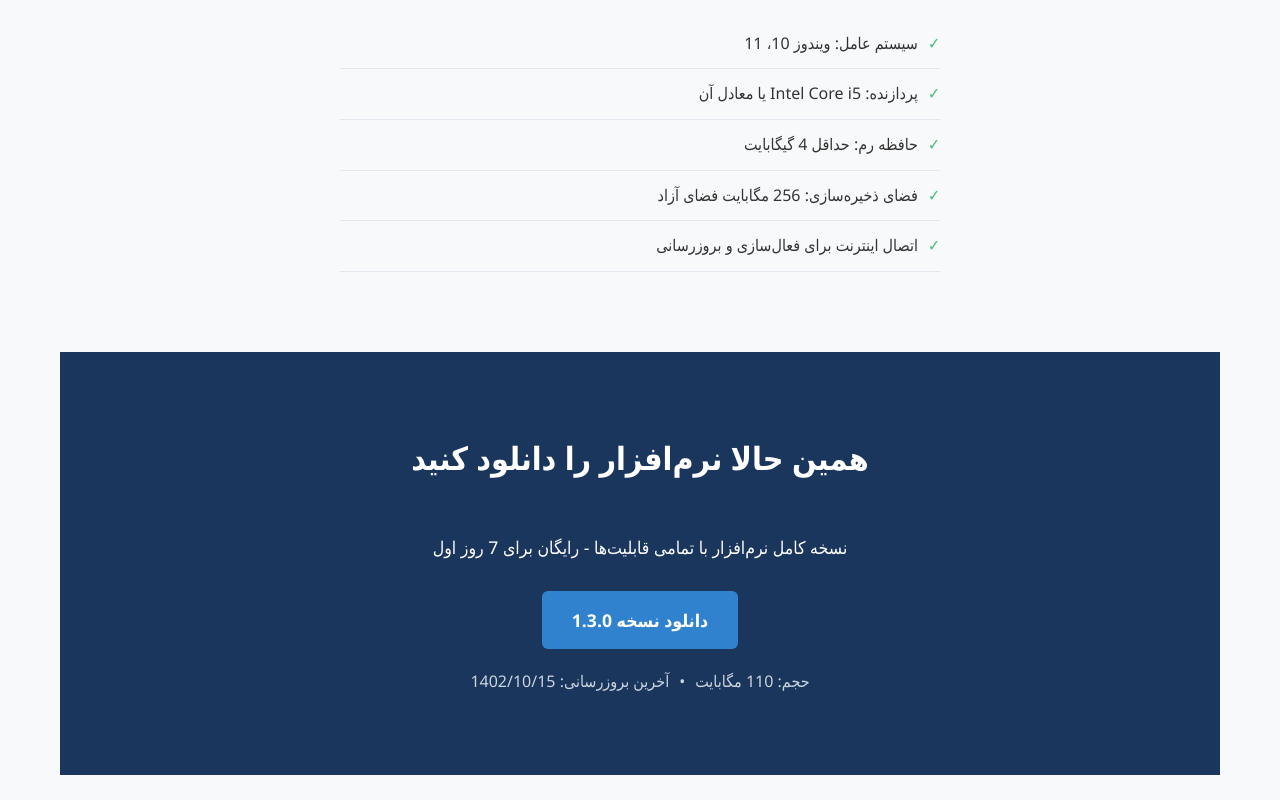
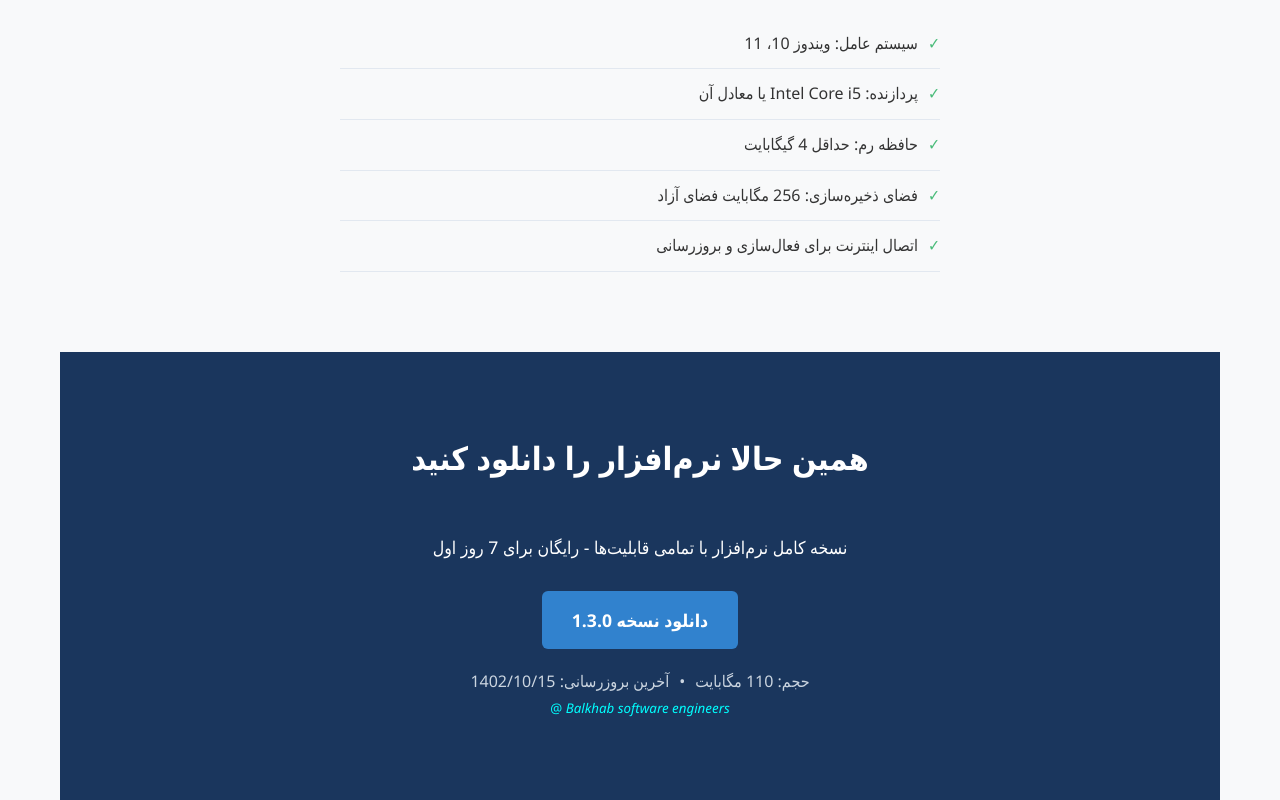
Before and after one commit to RashidBik/petrol, a SvelteKit app: page / in a window 1280 px wide. Shown: the part 1579-2379 px from the top of the page. Before the commit the page ends 2354 px from the top, so only its background shows below. Built offline with nearby package versions, Linux system fonts and the light colour scheme.

Commit message:
Update +page.svelte

```diff
--- a/src/routes/+page.svelte
+++ b/src/routes/+page.svelte
@@ -135,6 +135,7 @@
         <span>•</span>
         <span>آخرین بروزرسانی: 1402/10/15</span>
       </div>
+      <small style="color:aqua;"><i>Balkhab software engineers</i> @</small>
     </div>
   </section>
 </div>
```
